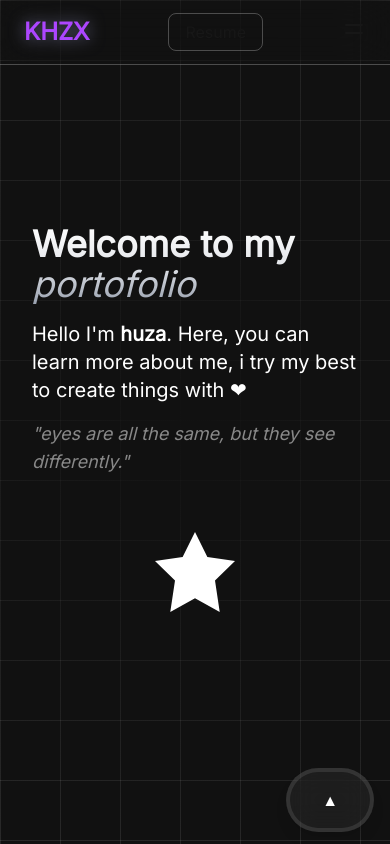
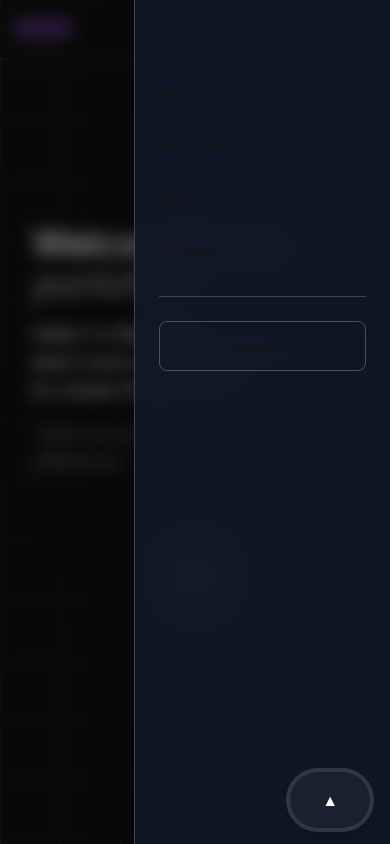
Before and after one commit to khuza08/portofolio, a Next.js app: page / in a window 390 px wide. Both pictures are taken after a click on the button "Toggle menu". Shown: the top 844 px of the page. Built offline with nearby package versions, Linux system fonts and the light colour scheme.

Commit message:
update: add sidebar

```diff
--- a/app/components/header.tsx
+++ b/app/components/header.tsx
@@ -6,6 +6,7 @@ import Link from "next/link";
 export default function Header() {
     const [activeSection, setActiveSection] = useState("landing");
     const [isFloating, setIsFloating] = useState(false);
+    const [isMobileMenuOpen, setIsMobileMenuOpen] = useState(false);
 
     useEffect(() => {
         const sections = document.querySelectorAll("section");
@@ -21,7 +22,7 @@ export default function Header() {
             });
             setActiveSection(current);
 
-            // aktifkan pill kalau scroll > 100vh dan bukan di landing
+            // switch to pill if scroll > 100vh dan bukan di landing
             if (window.scrollY > window.innerHeight && current !== "landing") {
                 setIsFloating(true);
             } else {
@@ -30,38 +31,61 @@ export default function Header() {
         };
 
         window.addEventListener("scroll", handleScroll);
-        handleScroll(); // cek pertama kali
+        handleScroll(); // scroll handler
         return () => window.removeEventListener("scroll", handleScroll);
     }, []);
 
+    // close mobile menu when clicking outside or on link
+    useEffect(() => {
+        const handleClickOutside = (event: MouseEvent) => {
+            const target = event.target as HTMLElement;
+            if (isMobileMenuOpen && target && !target.closest('header')) {
+                setIsMobileMenuOpen(false);
+            }
+        };
+
+        document.addEventListener('click', handleClickOutside);
+        return () => document.removeEventListener('click', handleClickOutside);
+    }, [isMobileMenuOpen]);
+
+    const toggleMobileMenu = () => {
+        setIsMobileMenuOpen(!isMobileMenuOpen);
+    };
+
+    const closeMobileMenu = () => {
+        setIsMobileMenuOpen(false);
+    };
+
     return (
+        <>
             <header
                 className={`fixed z-50 left-1/2 -translate-x-1/2
                 transition-[padding,background,border-radius,top,width,border-color] duration-300 ease-[cubic-bezier(0.1,0,0.2,1)]
                 ${isFloating
-                ? "top-6 w-auto px-6 py-3 rounded-full bg-white/10 backdrop-blur-xl border border-white/20 shadow-lg"
-                : "top-0 w-full px-6 py-4 border-b border-white/25 backdrop-blur-xl rounded-none border-transparent"
+                    ? "top-3 sm:top-6 w-[95%] sm:w-auto px-4 sm:px-6 py-2 sm:py-3 rounded-full bg-white/10 backdrop-blur-xl border border-white/20 shadow-lg"
+                    : "top-0 w-full px-4 sm:px-6 py-3 sm:py-4 border-b border-white/25 backdrop-blur-xl rounded-none"
                 }`}
             >
                 <div className="max-w-7xl mx-auto flex items-center justify-between">
                     <Link
                         href="/"
-                    className={`text-2xl font-bold hover:text-yellow-300 transition
+                        className={`text-xl sm:text-2xl font-bold hover:text-yellow-300 transition
                             ${activeSection === "landing"
                                 ? "text-purple-500 drop-shadow-[0_0_8px_rgba(191,191,255,0.5)]"
                                 : ""}
-                        ${isFloating ? "mr-10" : ""}
+                            ${isFloating ? "sm:mr-10" : ""}
                         `}
                     >
                         KHZX
                     </Link>
 
-                <nav className="space-x-6 hidden md:flex">
+                    {/* desktop nav */}
+                    <nav className="space-x-4 lg:space-x-6 hidden md:flex">
                         {["about", "education", "skills", "project"].map((id) => (
                             <Link
                                 key={id}
                                 href={`#${id}`}
-                            className={`hover:text-yellow-300 transition ${activeSection === id
+                                className={`hover:text-yellow-300 transition text-sm lg:text-base ${activeSection === id
                                     ? "text-purple-500 drop-shadow-[0_0_8px_rgba(191,191,255,0.5)]"
                                     : ""}`}
                             >
@@ -70,36 +94,118 @@ export default function Header() {
                         ))}
                     </nav>
 
-                <div>
+                    {/* desktop resumue btn */}
+                    <div className="hidden md:block">
                         <Link
                             href="/login"
-                        className={`px-4 py-2 border border-white/25 transition
+                            className={`px-3 lg:px-4 py-2 border border-white/25 transition text-sm lg:text-base
                                 hover:bg-white/10 hover:border-white/30
-                            ${isFloating ? "rounded-full ml-10" : "rounded-lg"}
+                                ${isFloating ? "rounded-full sm:ml-10" : "rounded-lg"}
                             `}
                         >
                             Resume
                         </Link>
                     </div>
 
-                <div className="md:hidden">
-                    <button aria-label="Open menu" className="focus:outline-none">
+                    {/* mobile menu btn */}
+                    <div className="md:hidden flex items-center space-x-2">
+                        {/* mobile resmue btn (only when not floating) */}
+                        {!isFloating && (
+                            <Link
+                                href="/login"
+                                className="px-3 py-1.5 border border-white/25 transition text-sm
+                                    hover:bg-white/10 hover:border-white/30 rounded-lg"
+                            >
+                                Resume
+                            </Link>
+                        )}
+
+                        <button
+                            onClick={toggleMobileMenu}
+                            aria-label="Toggle menu"
+                            className="focus:outline-none p-1"
+                        >
                             <svg
-                            className="w-6 h-6"
+                                className={`w-5 h-5 sm:w-6 sm:h-6 transition-transform duration-300${
+                                    isMobileMenuOpen ? 'rotate-90' : ''
+                                }`}
                                 fill="none"
                                 stroke="currentColor"
                                 strokeWidth={2}
                                 viewBox="0 0 24 24"
                             >
+                                {isMobileMenuOpen ? (
+                                    <path
+                                        strokeLinecap="round"
+                                        strokeLinejoin="round"
+                                        d="M6 18L18 6M6 6l12 12"
+                                    />
+                                ) : (
                                     <path
                                         strokeLinecap="round"
                                         strokeLinejoin="round"
                                         d="M4 8h16M4 16h16"
                                     />
+                                )}
                             </svg>
                         </button>
                     </div>
                 </div>
             </header>
+
+            {/* mobile menu overlay */}
+            <div
+                className={`fixed inset-0 z-50 md:hidden transition-all duration-300 ${
+                    isMobileMenuOpen
+                        ? 'opacity-100 pointer-events-auto'
+                        : 'opacity-0 pointer-events-none'
+                }`}
+            >
+                {/* blur */}
+                <div
+                    className="absolute inset-0 bg-black/50 backdrop-blur-sm"
+                    onClick={closeMobileMenu}
+                ></div>
+
+                {/* mobile menu */}
+                <div
+                    className={`absolute top-0 right-0 h-full w-64 sm:w-80 bg-gray-900/95 backdrop-blur-xl border-l border-white/20 shadow-2xl transform transition-transform duration-300 ${
+                        isMobileMenuOpen ? 'translate-x-0' : 'translate-x-full'
+                    }`}
+                >
+                    <div className="p-6 pt-20">
+                        {/* nav link */}
+                        <nav className="space-y-6">
+                            {["about", "education", "skills", "project"].map((id) => (
+                                <Link
+                                    key={id}
+                                    href={`#${id}`}
+                                    onClick={closeMobileMenu}
+                                    className={`block text-lg hover:text-yellow-300 transition transform hover:translate-x-2 ${
+                                        activeSection === id
+                                            ? "text-purple-500 drop-shadow-[0_0_8px_rgba(191,191,255,0.5)]"
+                                            : ""
+                                    }`}
+                                >
+                                    {id.charAt(0).toUpperCase() + id.slice(1)}
+                                </Link>
+                            ))}
+                        </nav>
+
+                        {/* mobil resum btn */}
+                        <div className="mt-8 pt-6 border-t border-white/20">
+                            <Link
+                                href="/login"
+                                onClick={closeMobileMenu}
+                                className="block w-full text-center px-4 py-3 border border-white/25 rounded-lg transition
+                                    hover:bg-white/10 hover:border-white/30"
+                            >
+                                Resume
+                            </Link>
+                        </div>
+                    </div>
+                </div>
+            </div>
+        </>
     );
 }
```
Lines whose indentation alone changed are shown as unchanged.
